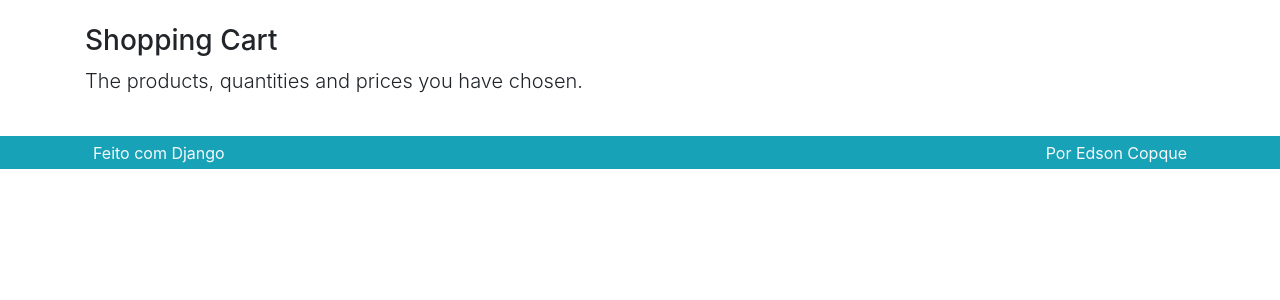
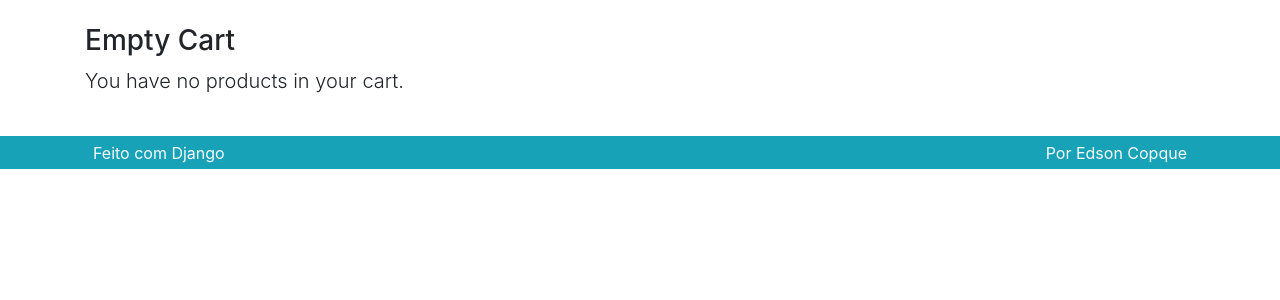
Before and after one commit to ecopque/ecommerce_project, a Django app: page /cart/ in a window 1280 px wide. Shown: the part 56-356 px from the top of the page. Run offline with Django 5.2, Linux system fonts and the light colour scheme; some libraries are stand-ins or nearby versions.

Commit message:
Rendering the cart

```diff
--- a/product/templates/product/cart.html
+++ b/product/templates/product/cart.html
@@ -41,8 +41,6 @@
             </div>
         </div>
 
-
-
         <div class="row mt-3">
             <div class="col-lg">
                 <p class='lead'>Total in cart</p>
@@ -66,12 +64,11 @@
     {% else %}
         <div class="row mt-3">
             <div class="col">
-                <h3>Shopping Cart</h3>
-                <p class="lead">The products, quantities and prices you have chosen.</p>
-                {% endif %}
+                <h3>Empty Cart</h3>
+                <p class="lead">You have no products in your cart.</p>
             </div>
         </div>
-
+    {% endif %}
 {% endblock %}
 
 
```
